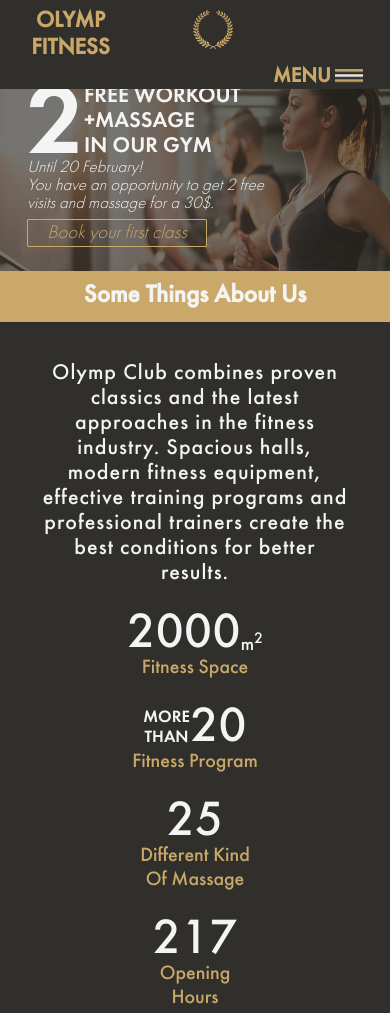
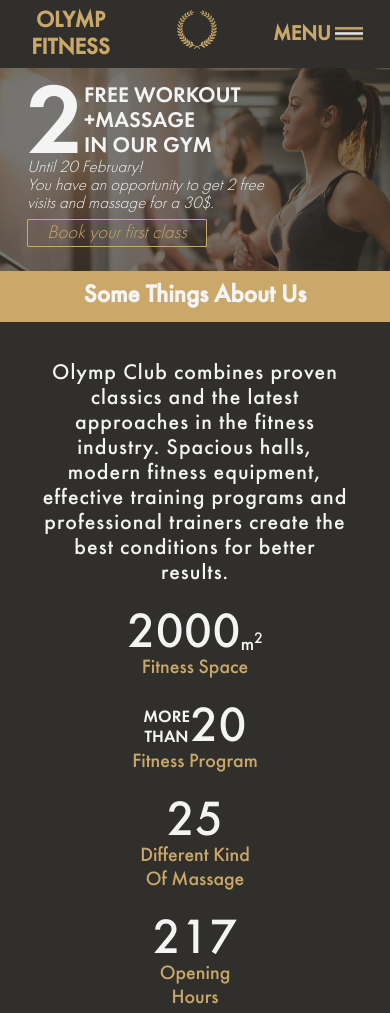
Before and after one commit to Barskihub/OLYMP_FITNESS, a plain HTML site: page index.html in a window 390 px wide. Shown: the top 1013 px of the page. Drawn offline with nearby package versions, Linux system fonts and the light colour scheme.

Commit message:
fix header mob
123

```diff
--- a/style.css
+++ b/style.css
@@ -882,15 +882,12 @@ a:hover {
     .Navbar__Link-toggle {
         display: initial;
         cursor: pointer;
-        padding-top: 14px;
-        padding-left: 8vw;
     }
     .Navbar__ToggleShow {
         display: grid;
         position: absolute;
         opacity: 0.92;
         background: #302F2B;
-        margin-top: 44px;
         grid-template-columns: repeat(1, 1fr);
         padding: 0 9.16vw;
     }
@@ -928,6 +925,8 @@ a:hover {
         margin-right: auto;
         text-align: center;
         display: flex;
+        padding-top: 15px;
+        padding-left: 8vw;
     }
     #menu_t {
         font-size: 21px;
```
